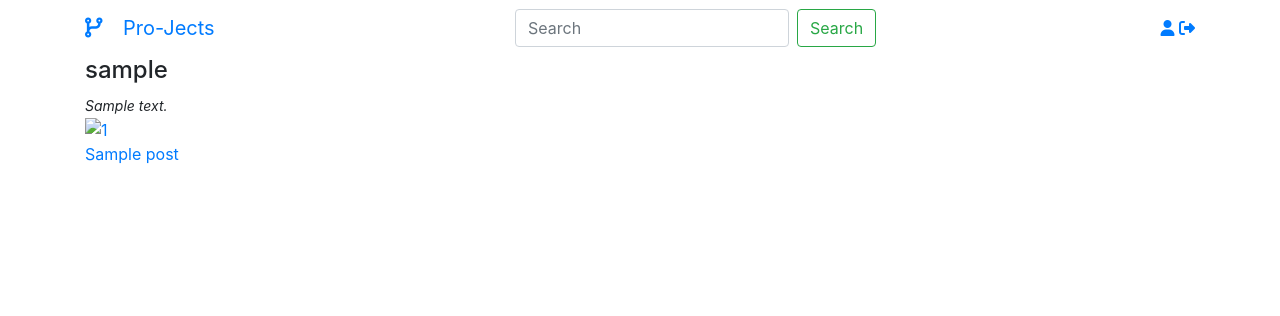
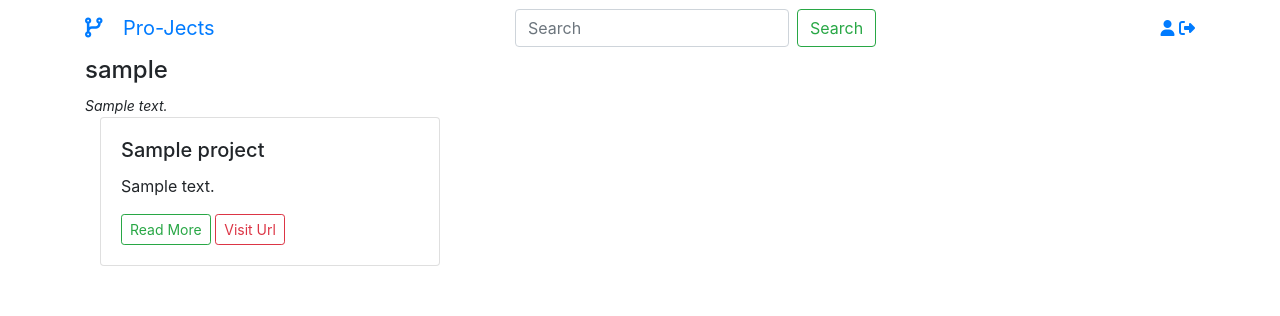
Before and after one commit to D0nmoses/week_3_ip, a Django app: template main/templates/all-project/my_profile.html in a window 1280 px wide. Shown: the top 316 px of the page. Run offline with Django 3.2, Linux system fonts and the light colour scheme; a user stored in the database is signed in; tables that the repository leaves empty hold one stand-in row (values such as "Sample post"); the template is opened without the code that fills it: values that come from a table or form of the project are taken from there, most other values are stand-ins (such as "Sample title", 1, 10 or a date in 2020); some libraries are stand-ins or nearby versions.

Commit message:
change profile projects definition

```diff
--- a/main/templates/all-project/my_profile.html
+++ b/main/templates/all-project/my_profile.html
@@ -27,19 +27,22 @@
             </div>
         </div>
     </div>
-    <div class="row" style="margin: top 50px;">
-        <div class="container" id="image-container">
+    <div class="container">
 
+        <div class="row">
             {% for project in projects %}
 
-                <a href="#">
-                    <div class="panel pic-preview">
-                        <div class="panel-body panel-body-preview">
-                            <img class="image-preview" src="{{project.image.url}}" alt="{{post.id}}"/>
-                            <p>{{post.title}}</p>
-                        </div>
+            <div class="col-lg-4 mb-4">
+                <div class="card">
+                    <img src="{{project.image.url}}" alt="" class="card-img-top">
+                    <div class="card-body">
+                        <h5 class="card-title">{{project.title}}</h5>
+                        <p class="card-text">{{project.description}}</p>
+                        <a href="{% url 'project' project.id %}" class="btn btn-outline-success btn-sm">Read More</a>
+                        <a href="{{project.project_url}}" class="btn btn-outline-danger btn-sm">Visit Url</a>
                     </div>
-                </a>
+                </div>
+            </div>
             {% endfor %}
         </div>
     </div>
```
